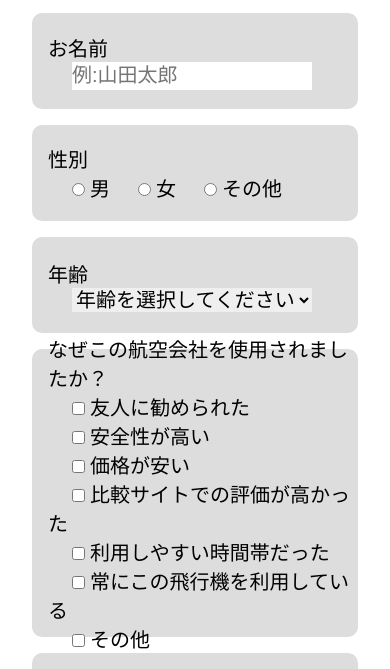
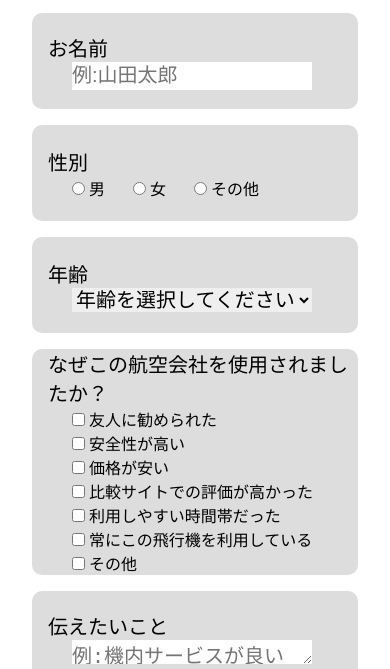
Before and after one commit to meikaya/practiceSite-form, a plain HTML site: page index.html in a window 390 px wide. Shown: the part 134-803 px from the top of the page. Drawn offline with Linux system fonts and the light colour scheme.

Commit message:
Add files via upload

```diff
--- a/stylesheet.css
+++ b/stylesheet.css
@@ -93,7 +93,7 @@ form {
         display: flex;
         align-items: center;
         padding-left: 16px;
-        height: 288px;
+        height: auto;
     }
     input[type=text] {
         width: 240px;
@@ -163,6 +163,9 @@ footer {
         legend {
             font-size: 20px;
         }
+        label {
+            font-size: 16px;
+        }
     }
     .marg {
         margin-left: 32px;
```
